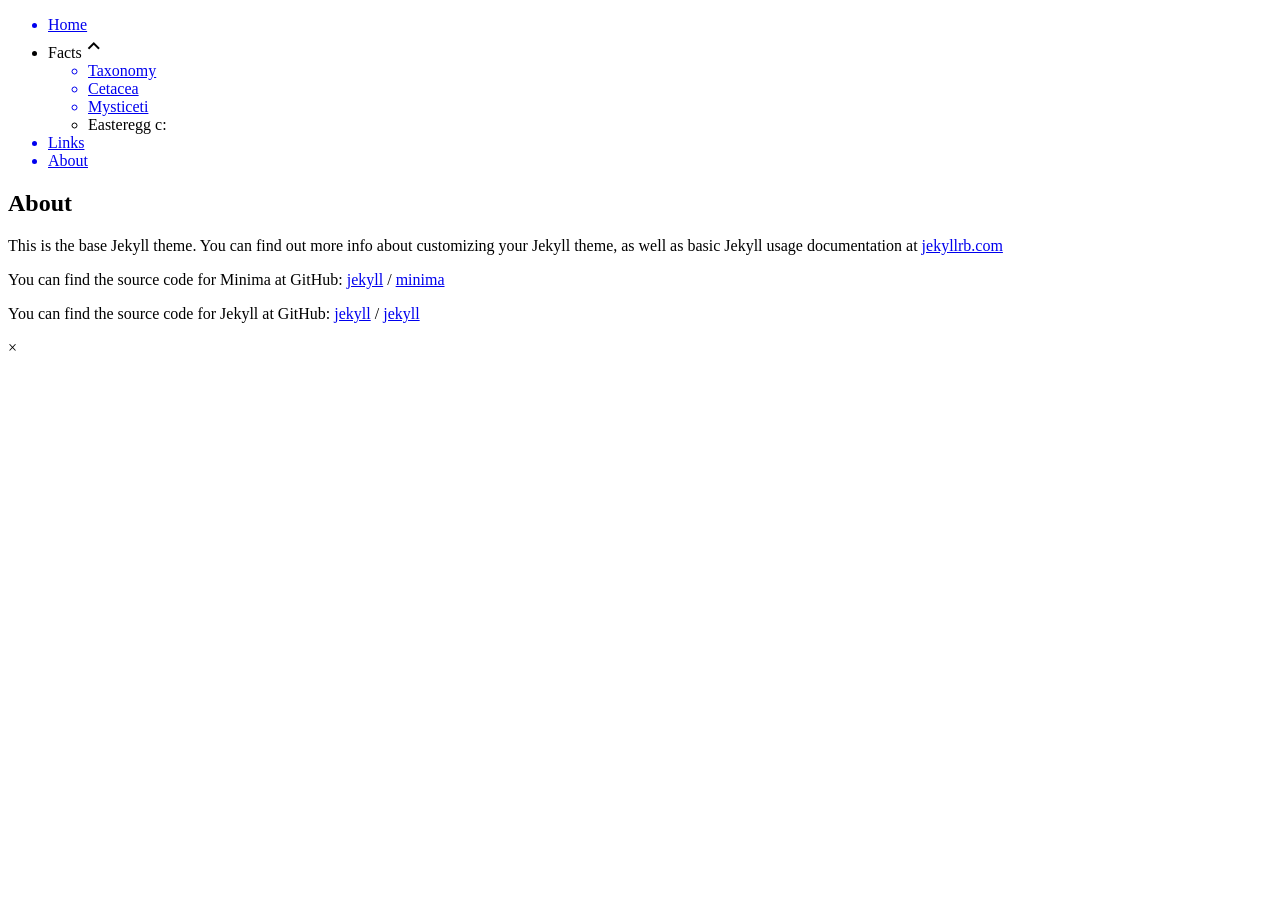
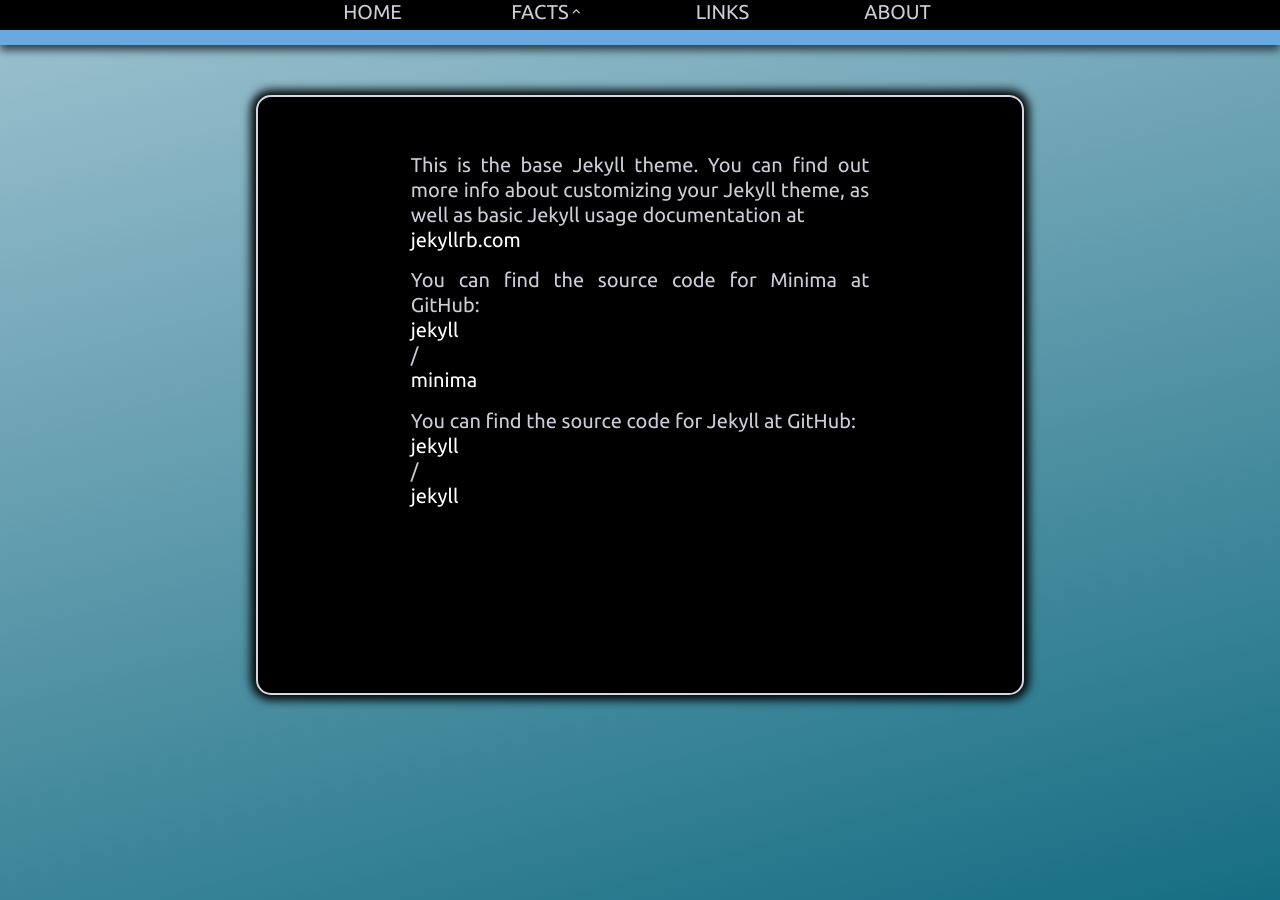
Before and after one commit to shanesfast/ponderthewhale, a Jekyll site: the page built from about.md, in a window 1280 px wide. Built offline with Jekyll 4.4.1, drawn with Linux system fonts in a browser that asks for light colours; nearby versions of some CDN libraries; some web fonts are replaced.

Commit message:
once again again again again again

```diff
--- a/_config.yml
+++ b/_config.yml
@@ -18,7 +18,7 @@
 email: shane@ponderthewhale.com
 description: > # this means to ignore newlines until "baseurl:"
   This site is dedicated to the preservation of whales. Look around and find out some interesting information on Mysticeti and Odontoceti!
-baseurl: "ponderthewhale" # the subpath of your site, e.g. /blog
+baseurl: "/ponderthewhale" # the subpath of your site, e.g. /blog
 url: "https://shanesfast.github.io" # the base hostname & protocol for your site, e.g. http://example.com
 twitter_username: none
 github_username:  shanesfast
```
